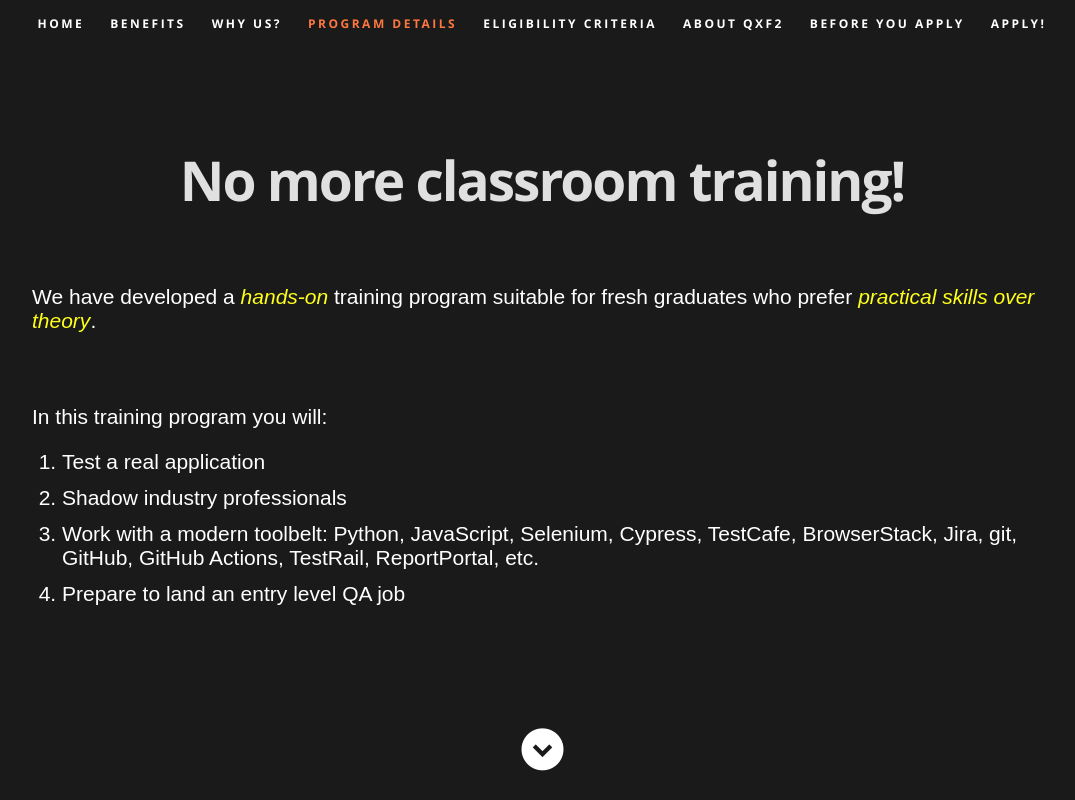
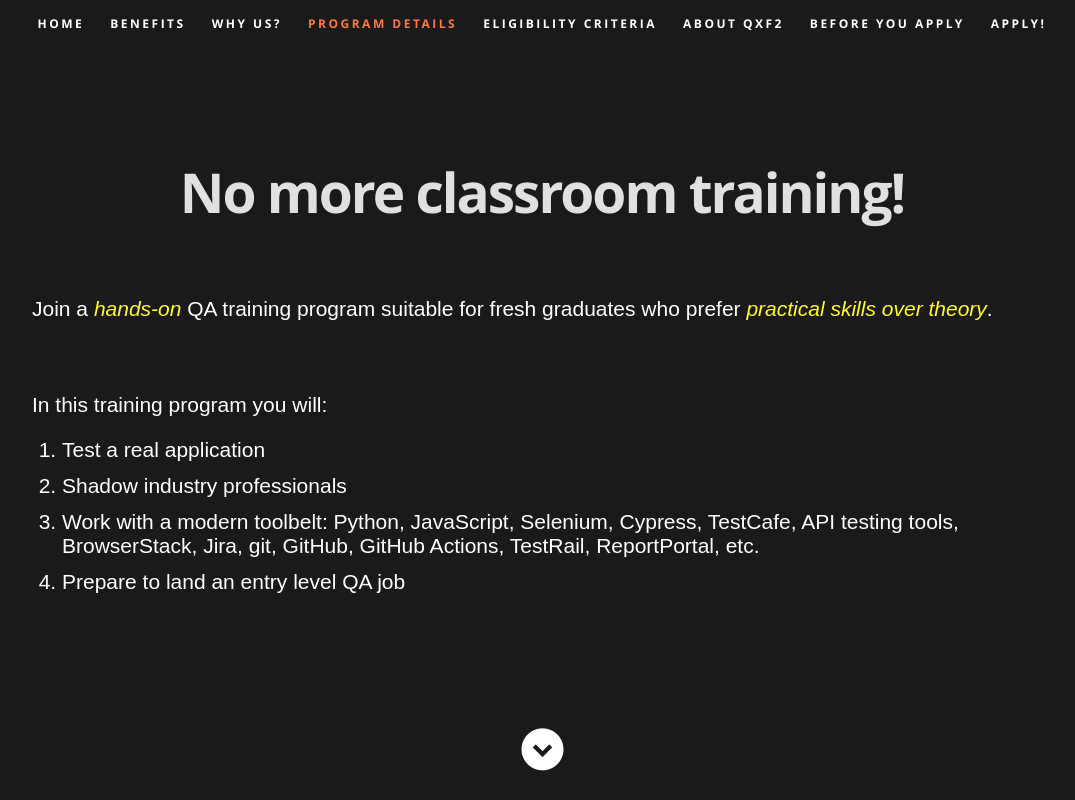
Before and after one commit to sailesh88/junior-training-website, a React (Create React App) app: page / in a window 1280 px wide. Shown: the top 800 px of the page, without its empty margins (98-1173 px from the left). Built offline with nearby package versions, Linux system fonts and the light colour scheme.

Commit message:
Modified copy of landing slightly

```diff
--- a/src/Components/Header.js
+++ b/src/Components/Header.js
@@ -83,15 +83,15 @@ class Header extends Component {
               </h1>
             </Fade>
             <Fade bottom duration={1200}>
-                <p className="sub-title">We have developed a <i style={{
+                <p className="sub-title">Join a <i style={{
                     color: "yellow",
-                  }}>hands-on</i> training program suitable for fresh graduates who prefer <i style={{
+                  }}>hands-on</i> QA training program suitable for fresh graduates who prefer <i style={{
                     color: "yellow",
                   }}>practical skills over theory</i>.<br></br><br></br><br></br><br></br> In this training program you will:</p>
                 <ol>
                   <li class="sub-title">Test a real application</li>
                   <li class="sub-title">Shadow industry professionals</li>
-                  <li class="sub-title">Work with a modern toolbelt: Python, JavaScript, Selenium, Cypress, TestCafe, BrowserStack, Jira, git, GitHub, GitHub Actions, TestRail, ReportPortal, etc.</li>
+                  <li class="sub-title">Work with a modern toolbelt: Python, JavaScript, Selenium, Cypress, TestCafe, API testing tools, BrowserStack, Jira, git, GitHub, GitHub Actions, TestRail, ReportPortal, etc.</li>
                   <li class="sub-title">Prepare to land an entry level QA job</li>
                 </ol>
             </Fade>
```
